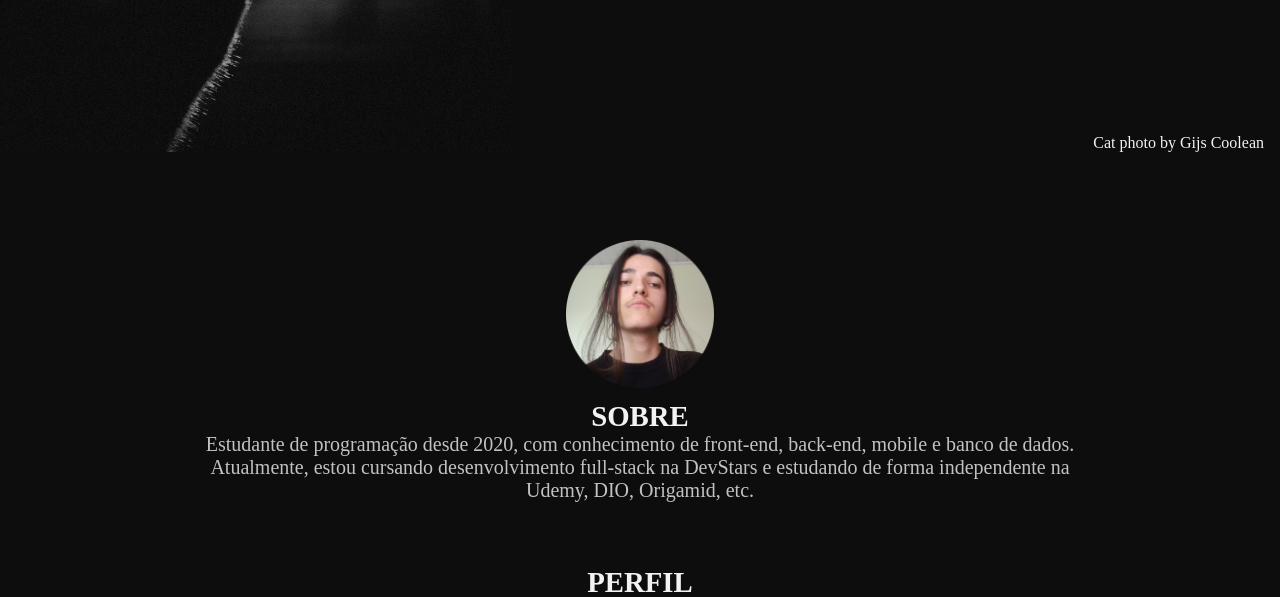
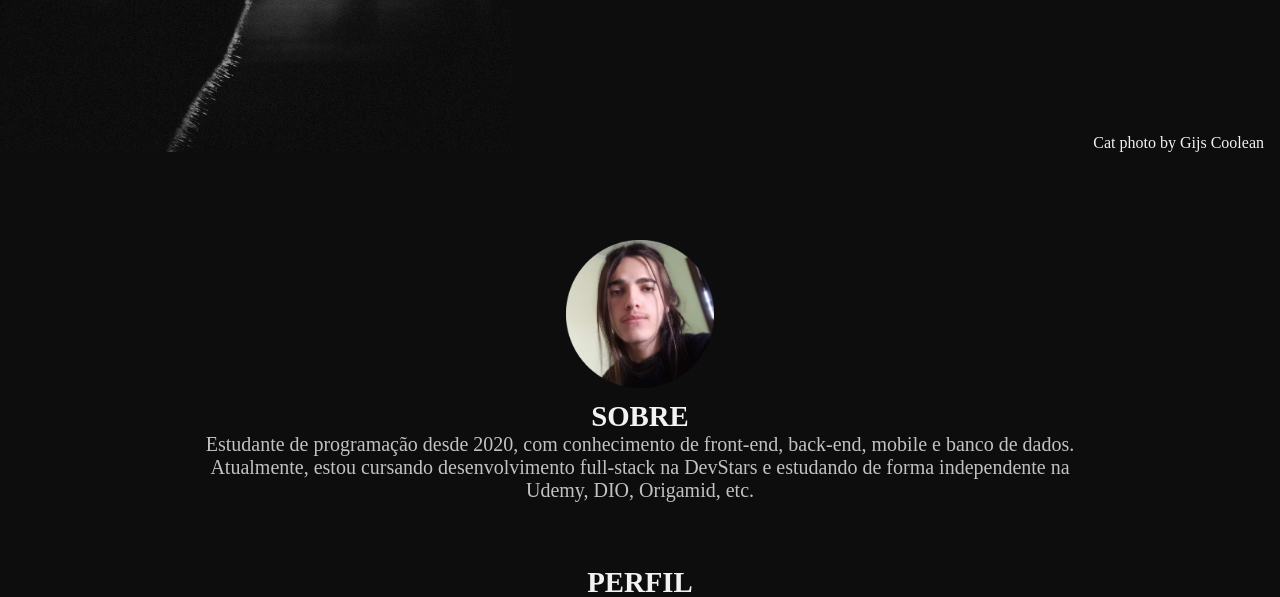
Before and after one commit to vittxr/portfolio_, a Flask app: page / in a window 1280 px wide. Shown: the part 488-1085 px from the top of the page. Run offline with Flask 2, Linux system fonts and the light colour scheme; some libraries are stand-ins or nearby versions.

Commit message:
add readme

```diff
--- a/templates/index.html
+++ b/templates/index.html
@@ -77,7 +77,7 @@
 
     <section class="about-me__section" id="sobre">
         <div class="about-me__description-box">
-            <img class="about-me__perfil-pic" src="{{ url_for('static', filename='assets/banners/perfil.png')}}">
+            <img class="about-me__perfil-pic" src="{{ url_for('static', filename='assets/banners/perfil2.png')}}">
             <h1 class="section__main-title about-me__title">SOBRE</h1>
             <p class="section__description about-me__paragraph">Estudante de programação desde 2020, com conhecimento de front-end, back-end, mobile e banco de dados. Atualmente, estou cursando desenvolvimento full-stack na DevStars e estudando de forma independente na Udemy, DIO, Origamid, etc.  </p>
         </div>
```
Also changed, not shown: README.md (added), static/assets/banners/perfil2.png (added).
